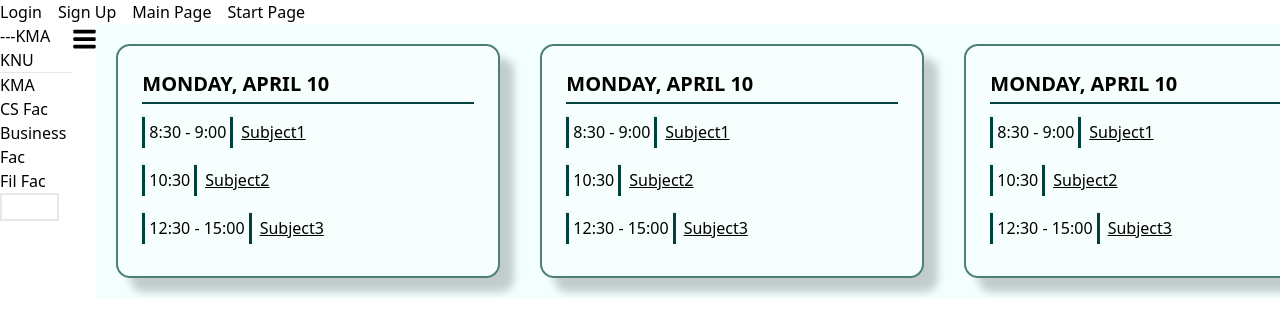
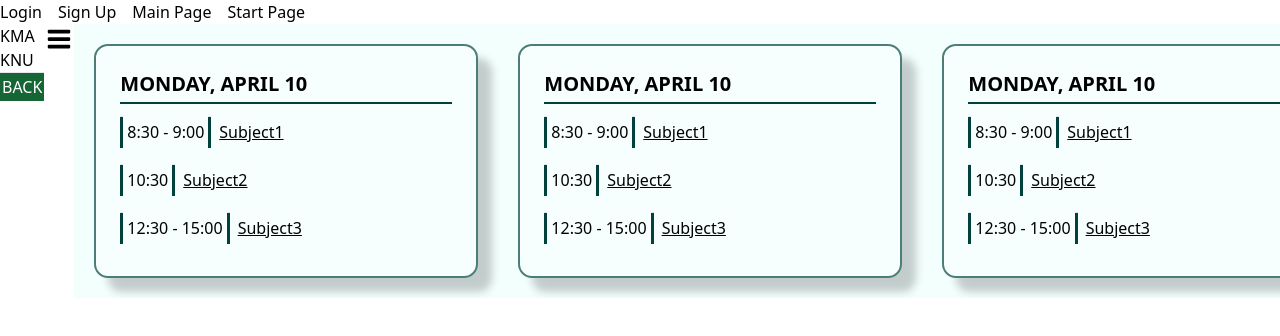
Before and after one commit to HlibHryshko/toucan-planner, a React (Create React App) app: page / in a window 1280 px wide. Shown: the top 336 px of the page. Built offline with nearby package versions, Linux system fonts and the light colour scheme.

Commit message:
sidebar organization navigation implementation pelicanization

```diff
--- a/src/components/CategoriesList.js
+++ b/src/components/CategoriesList.js
@@ -3,66 +3,67 @@ import Button from "./Button";
 
 // add an icon to show and hide the component
 
-const CategoriesList = ({ organization, categories }) => {
+const CategoriesList = ({
+  previousCategory,
+  categories,
+  handleReturn,
+  handleCategoryClick,
+}) => {
+  // const updatePath = () => {
+  //   console.log("BUTTON PRESSED");
+  //   const buffer = { data: { ...categories } };
+  //   currentPath.forEach((category) => {
+  //     console.log("ENTER LOOP");
+  //     console.log(category);
+  //     console.log(buffer.data);
+  //     console.log("-------------------------------------");
+  //     if (buffer.data) {
+  //       let element;
+
+  //       if (category.type === "category") {
+  //         console.log(buffer.data);
+
+  //         element = buffer.data.categories.find((item) => {
+  //           return item.name === category.name;
+  //         });
+  //       } else {
+  //         console.log(buffer.data);
+
+  //         element = buffer.data.subjects.find((item) => {
+  //           return item.name === category.name;
+  //         });
+  //       }
+
+  //       console.log("++++++++++++++++++++++++++++++++++++");
+  //       console.log(element);
+  //       buffer.data = element;
+  //       console.log(buffer);
+  //     }
+  //   });
+
+  //   setCurrentCategories({ ...buffer });
+  // };
   console.log(categories);
-
-  // const handlePushCategory() => {
-
-  // }
-
-  const [currentCategories, setCurrentCategories] = useState({
-    data: { ...categories },
-  });
-  const [currentPath, setCurrentPath] = useState([
-    { type: "category", name: "CS Fac" },
-    { type: "category", name: "C#" },
-  ]);
-
-  const updatePath = () => {
-    console.log("BUTTON PRESSED");
-    const buffer = { data: { ...categories } };
-    currentPath.forEach((category) => {
-      console.log("ENTER LOOP");
-      console.log(category);
-      console.log(buffer.data);
-      console.log("-------------------------------------");
-      if (buffer.data) {
-        let element;
-
-        if (category.type === "category") {
-          console.log(buffer.data);
-
-          element = buffer.data.categories.find((item) => {
-            return item.name === category.name;
-          });
-        } else {
-          console.log(buffer.data);
-
-          element = buffer.data.subjects.find((item) => {
-            return item.name === category.name;
-          });
-        }
-
-        console.log("++++++++++++++++++++++++++++++++++++");
-        console.log(element);
-        buffer.data = element;
-        console.log(buffer);
-      }
-    });
-
-    setCurrentCategories({ ...buffer });
-  };
 
   return (
     <div>
-      {currentCategories.data.name}
-      {currentCategories.data.categories.map((category) => {
-        return <div key={category.name}>{category.name}</div>;
+      {/* {previousCategory.name} */}
+      {categories.map((category) => {
+        console.log(category.name);
+        return (
+          <div
+            onClick={() => {
+              handleCategoryClick(category);
+            }}
+            key={category.name}
+          >
+            {category.name}
+          </div>
+        );
       })}
-      {currentCategories.data.subjects.map((subject) => {
-        return <div key={subject.name}>{subject.name}</div>;
-      })}
-      <Button onClick={updatePath}>Update</Button>
+      <Button onClick={handleReturn} primary>
+        BACK
+      </Button>
     </div>
   );
 };
--- a/src/components/CategoriesSideBar.js
+++ b/src/components/CategoriesSideBar.js
@@ -1,293 +1,133 @@
+import { useState } from "react";
 import CategoriesList from "./CategoriesList";
 import OrganizationsList from "./OrganizationsList";
 
 const CategoriesSidebar = () => {
+  const [currentOrganization, setCurrentOrganization] = useState({});
+  const [currentPath, setCurrentPath] = useState([]);
+
+  const handleOrganizationClick = (organization) => {
+    setCurrentOrganization(organization);
+    setCurrentPath([organization.id]);
+  };
+  const handleReturn = () => {
+    setCurrentPath(currentPath.slice(0, -1));
+  };
+  const handleCategoryClick = (category) => {
+    console.log("ADD CATEGORY: ");
+    console.log(category);
+    setCurrentPath([...currentPath, category.id]);
+  };
+
   const categories = [
     {
       name: "KMA",
-      categories: [
+      id: "ag2g1d2x",
+    },
     {
-          name: "CS Fac",
-          categories: [
+      name: "KNU",
+      id: "23saqw2r",
+    },
+    {
+      name: "Cs Fac",
+      id: "fda123s1",
+      parentId: "ag2g1d2x",
+    },
+    {
+      name: "Buss Fac",
+      id: "af2gp4s1",
+      parentId: "ag2g1d2x",
+    },
+    {
+      name: "Fil Fac",
+      id: "jkl3uid5",
+      parentId: "ag2g1d2x",
+    },
     {
       name: "C#",
-              categories: [],
-              subjects: [
-                {
-                  name: "Year 1 Sem 1",
-                },
-                {
-                  name: "Year 1 Sem 2",
-                },
-                {
-                  name: "Year 2 Sem 1",
-                },
-                {
-                  name: "Year 2 Sem 2",
-                },
-              ],
+      id: "lkjpfa21",
+      parentId: "fda123s1",
     },
     {
       name: "Java",
-              categories: [],
-              subjects: [
-                {
-                  name: "Year 1 Sem 1",
-                },
-                {
-                  name: "Year 1 Sem 2",
-                },
-                {
-                  name: "Year 2 Sem 1",
-                },
-                {
-                  name: "Year 2 Sem 2",
-                },
-              ],
+      id: "67895134",
+      parentId: "fda123s1",
     },
     {
       name: "Swift",
-              categories: [],
-              subjects: [
-                {
-                  name: "Year 1 Sem 1",
-                },
-                {
-                  name: "Year 1 Sem 2",
-                },
-                {
-                  name: "Year 2 Sem 1",
-                },
-                {
-                  name: "Year 2 Sem 2",
-                },
-              ],
-            },
-            {
-              name: "Prolog",
-              categories: [],
-              subjects: [
-                {
-                  name: "Year 1 Sem 1",
-                },
-                {
-                  name: "Year 1 Sem 2",
-                },
-                {
-                  name: "Year 2 Sem 1",
-                },
-                {
-                  name: "Year 2 Sem 2",
-                },
-              ],
-            },
-            {
-              name: "Databases",
-              categories: [],
-              subjects: [
-                {
-                  name: "Year 1 Sem 1",
-                },
-                {
-                  name: "Year 1 Sem 2",
-                },
-                {
-                  name: "Year 2 Sem 1",
-                },
-                {
-                  name: "Year 2 Sem 2",
-                },
-              ],
-            },
-            {
-              name: "Ruby",
-              categories: [],
-              subjects: [
-                {
-                  name: "Year 1 Sem 1",
-                },
-                {
-                  name: "Year 1 Sem 2",
-                },
-                {
-                  name: "Year 2 Sem 1",
-                },
-                {
-                  name: "Year 2 Sem 2",
-                },
-              ],
-            },
-          ],
-          subjects: [],
-        },
-        {
-          name: "Business Fac",
-          categories: [
-            {
-              name: "Business Analytics",
-              categories: [],
-              subjects: [
-                {
-                  name: "Year 1 Sem 1",
-                },
-                {
-                  name: "Year 1 Sem 2",
-                },
-                {
-                  name: "Year 2 Sem 1",
-                },
-                {
-                  name: "Year 2 Sem 2",
-                },
-              ],
-            },
-            {
-              name: "International Business",
-              categories: [],
-              subjects: [
-                {
-                  name: "Year 1 Sem 1",
-                },
-                {
-                  name: "Year 1 Sem 2",
-                },
-                {
-                  name: "Year 2 Sem 1",
-                },
-                {
-                  name: "Year 2 Sem 2",
-                },
-              ],
+      id: "uyio4298",
+      parentId: "fda123s1",
     },
     {
       name: "Marketing",
-              categories: [],
-              subjects: [
-                {
-                  name: "Year 1 Sem 1",
+      id: "9763ghdf435",
+      parentId: "af2gp4s1",
     },
     {
-                  name: "Year 1 Sem 2",
+      name: "Business Analytics",
+      id: "642535642",
+      parentId: "af2gp4s1",
     },
     {
-                  name: "Year 2 Sem 1",
+      name: "Something",
+      id: "1235134214",
+      parentId: "af2gp4s1",
     },
     {
-                  name: "Year 2 Sem 2",
-                },
-              ],
-            },
-          ],
-          subjects: [],
+      name: "English",
+      id: "213254efda134",
+      parentId: "jkl3uid5",
     },
     {
-          name: "Fil Fac",
-          categories: [
-            {
-              name: "Writing Skills",
-              categories: [],
-              subjects: [
-                {
-                  name: "Group 1",
+      name: "Ukrainian",
+      id: "4322t34gfsdhs",
+      parentId: "jkl3uid5",
     },
     {
-                  name: "Group 2",
-                },
-              ],
-            },
-          ],
-        },
-      ],
-      subjects: [],
-    },
-    {
-      name: "KNU",
-      categories: [
-        {
       name: "Organic",
-          categories: [],
-          subjects: [
-            {
-              name: "Year 1 Sem 1",
-            },
-            {
-              name: "Year 1 Sem 2",
-            },
-            {
-              name: "Year 2 Sem 1",
-            },
-            {
-              name: "Year 2 Sem 2",
-            },
-          ],
+      id: "hgadfda2312145s",
+      parentId: "23saqw2r",
     },
     {
       name: "Inorganic",
-          categories: [],
-          subjects: [
-            {
-              name: "Year 1 Sem 1",
-            },
-            {
-              name: "Year 1 Sem 2",
-            },
-            {
-              name: "Year 2 Sem 1",
-            },
-            {
-              name: "Year 2 Sem 2",
-            },
-          ],
+      id: "gha234fsw342",
+      parentId: "23saqw2r",
     },
     {
       name: "Analytical",
-          categories: [],
-          subjects: [
-            {
-              name: "Year 1 Sem 1",
-            },
-            {
-              name: "Year 1 Sem 2",
-            },
-            {
-              name: "Year 2 Sem 1",
-            },
-            {
-              name: "Year 2 Sem 2",
-            },
-          ],
+      id: "jkkadf4312",
+      parentId: "23saqw2r",
     },
     {
       name: "VMS",
-          categories: [],
-          subjects: [
-            {
-              name: "Year 1 Sem 1",
-            },
-            {
-              name: "Year 1 Sem 2",
-            },
-            {
-              name: "Year 2 Sem 1",
-            },
-            {
-              name: "Year 2 Sem 2",
-            },
-          ],
-        },
-      ],
-      subjects: [],
+      id: "89052kafjasd",
+      parentId: "23saqw2r",
     },
   ];
 
-  const defOrg = "KMA";
+  // if there is no currentPath => return only organizations
+  // there is a currentPath => return children
+
   return (
     <div>
-      <OrganizationsList organizations={categories} active={categories[0]}/>
-      <hr/>
+      <OrganizationsList
+        organizations={categories.filter((category) => {
+          return !category.parentId;
+        })}
+        organization={currentOrganization}
+        onOrganizationClick={handleOrganizationClick}
+      />
+      <hr />
       <CategoriesList
-        organization={"KMA"}
-        categories={categories.find((category) => category.name === defOrg)}
+        handleReturn={handleReturn}
+        previousCategory={categories.find(
+          (category) => category.id === currentPath.at(-1)
+        )}
+        handleCategoryClick={handleCategoryClick}
+        categories={categories.filter(
+          (category) =>
+            (category.parentId && category.parentId === currentPath.at(-1))
+        )}
       />
     </div>
   );
--- a/src/components/OrganizationsList.js
+++ b/src/components/OrganizationsList.js
@@ -1,9 +1,30 @@
-const OrganizationsList = ({organizations, active}) => {
-  return <div>
-    {organizations.map(organization => {
-      return <div key={organization.name}>{organization.name === active.name ? "---" : ""}{organization.name}</div>
-    })}
-  </div>
-}
+const OrganizationsList = ({
+  organizations,
+  organization,
+  onOrganizationClick,
+}) => {
+  console.log("----------------------");
+  console.log(organization);
+  console.log(organizations);
+  console.log(onOrganizationClick);
+  console.log("----------------------");
+  return (
+    <div>
+      {organizations.map((org) => {
+        return (
+          <div
+            key={org.id}
+            className={org.id === organization?.id ? "text-lg" : ""}
+            onClick={() => {
+              onOrganizationClick(org);
+            }}
+          >
+            {org.name}
+          </div>
+        );
+      })}
+    </div>
+  );
+};
 
-export default OrganizationsList
+export default OrganizationsList;
```
Lines whose indentation alone changed are shown as unchanged.
